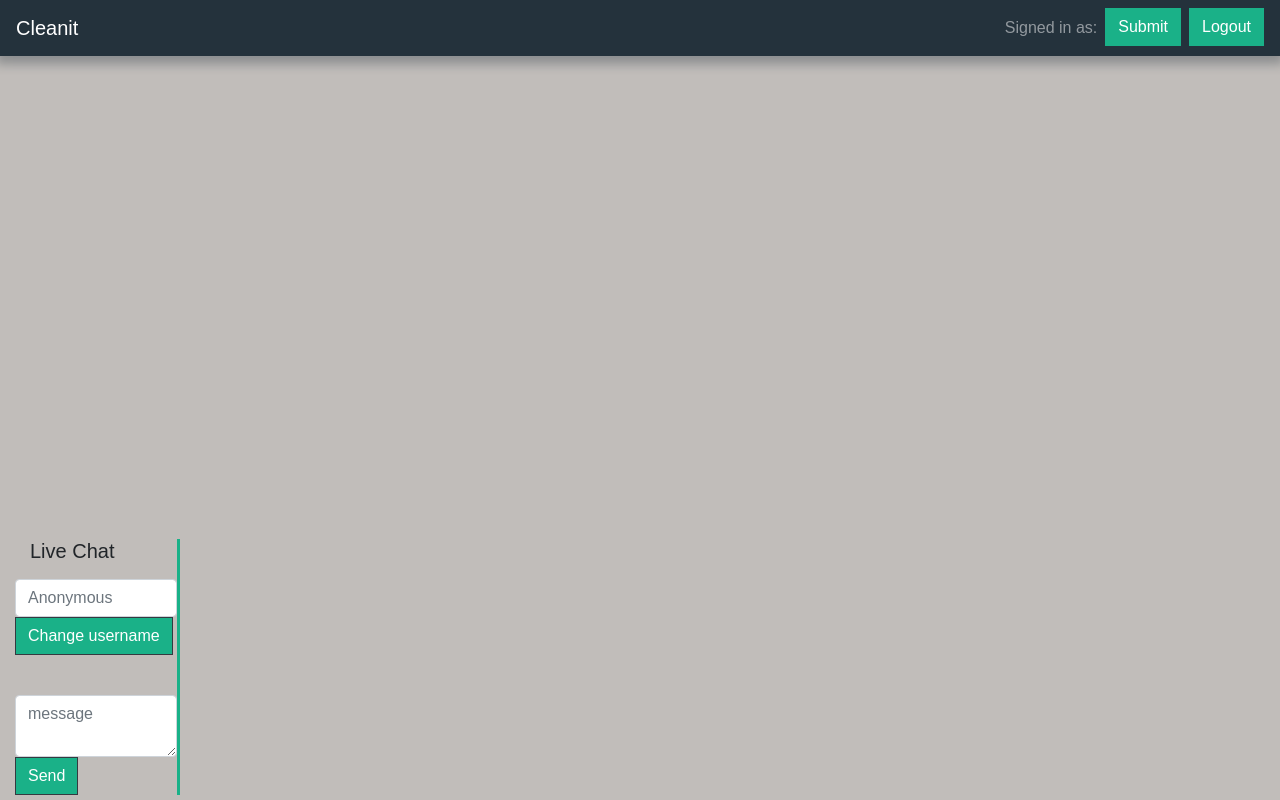
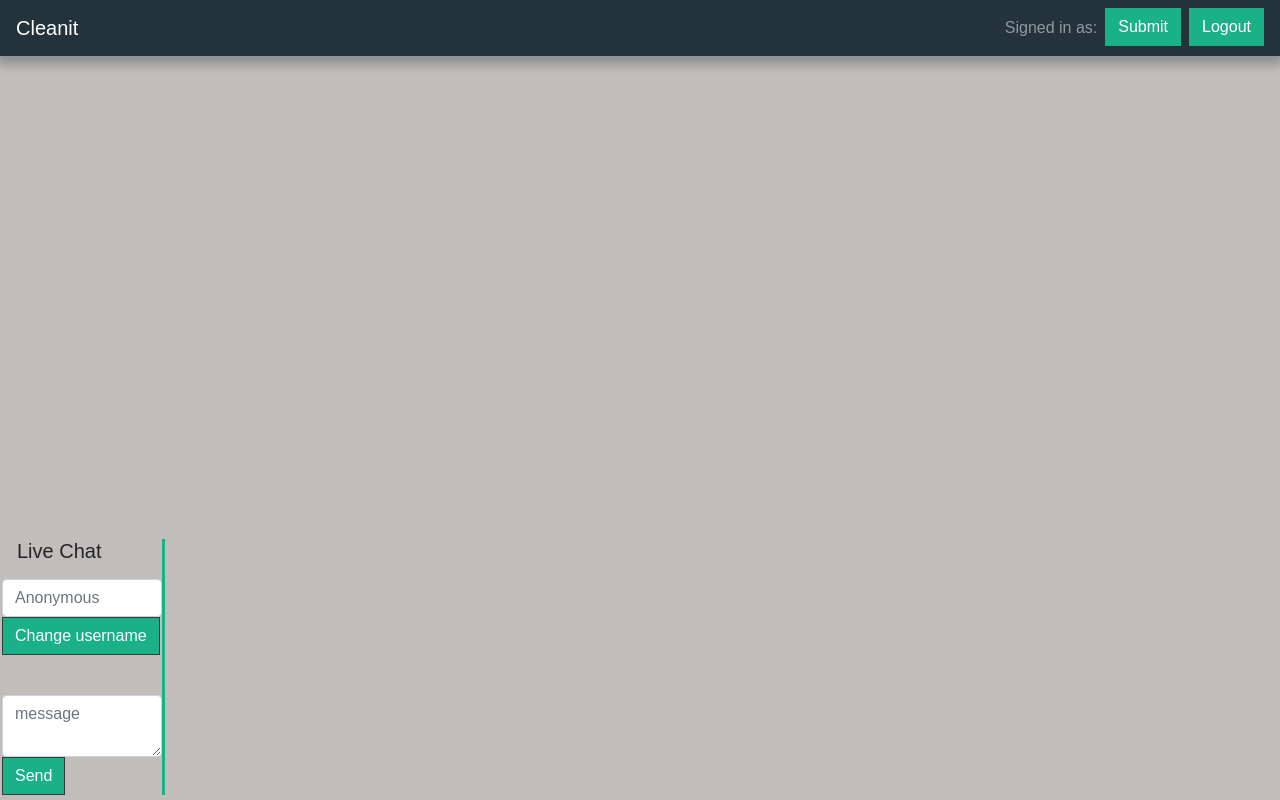
Before and after one commit to beeflawg/project02, a Node project: template views/layouts/main.handlebars in a window 1280 px wide. Run offline with Node 20 templates, Linux system fonts and the light colour scheme; the template is opened without the code that fills it, so the values that code supplies are empty; some libraries are stand-ins or nearby versions.

Commit message:
styling chat to fit layout better(still broke)

```diff
--- a/models/chat-models/chat.js
+++ b/models/chat-models/chat.js
@@ -1,7 +1,7 @@
 var express = require("express");
 var path = require("path");
 var bodyParser = require("body-parser");
-var server = require('http').createServer(app).listen(PORT);
+var server = require('http').createServer(app);
 var io = require('socket.io').listen(server);
 var app = express();
 
--- a/public/stylesheets/home-style.css
+++ b/public/stylesheets/home-style.css
@@ -123,6 +123,7 @@ textarea {
     position: fixed;
     border-right: solid #1ab188;
     padding-right: 15px;
+    padding-left: 2px;
     text-align: left;
   }
   /* chat */
--- a/server.js
+++ b/server.js
@@ -3,7 +3,7 @@ var express = require("express");
 var session = require("express-session");
 var path = require("path");
 var bodyParser = require("body-parser");
-var server = require('http').createServer(app).listen(PORT);
+var server = require('http').createServer(app);
 var io = require('socket.io').listen(server);
 // Requiring passport as we've configured it
 var passport = require("./config/passport");
@@ -30,7 +30,6 @@ app.set("view engine", "handlebars");
 require("./routes/html-routes.js")(app);
 require("./routes/api-routes.js")(app);
 
-server.listen(PORT)
 // Syncing our database and logging a message to the user upon success
 db.sequelize.sync().then(function() {
   app.listen(PORT, function() {
--- a/views/layouts/main.handlebars
+++ b/views/layouts/main.handlebars
@@ -13,9 +13,10 @@
 
 <body>
   {{> navbar/nav}}
-    {{{ body }}}
-      <div class="container-fluid">
-    <div class="col-md-2">
+
+  <div class="container-fluid" id="main-container">
+    <div class="row">
+      <div class="col-2">
         <div id="chat-container" class="footer">
           <h5>
             Live Chat
@@ -38,10 +39,16 @@
           </div>
         </div>
       </div>
+
+      <div class="col-10">
+        {{{ body }}}
+      </div>
+    </div>
   </div>
 </body>
 <script src="https://cdnjs.cloudflare.com/ajax/libs/jquery/3.2.1/jquery.min.js"></script>
 <script type="text/javascript" src="js/posts.js"></script>
 <script src="https://cdnjs.cloudflare.com/ajax/libs/socket.io/2.0.4/socket.io.js" type="text/js"></script>
 <script src='http://' + location.hostname + ':3000/socket.io/socket.io.js'></script>
+
 </html>
```
Lines whose indentation alone changed are shown as unchanged.
